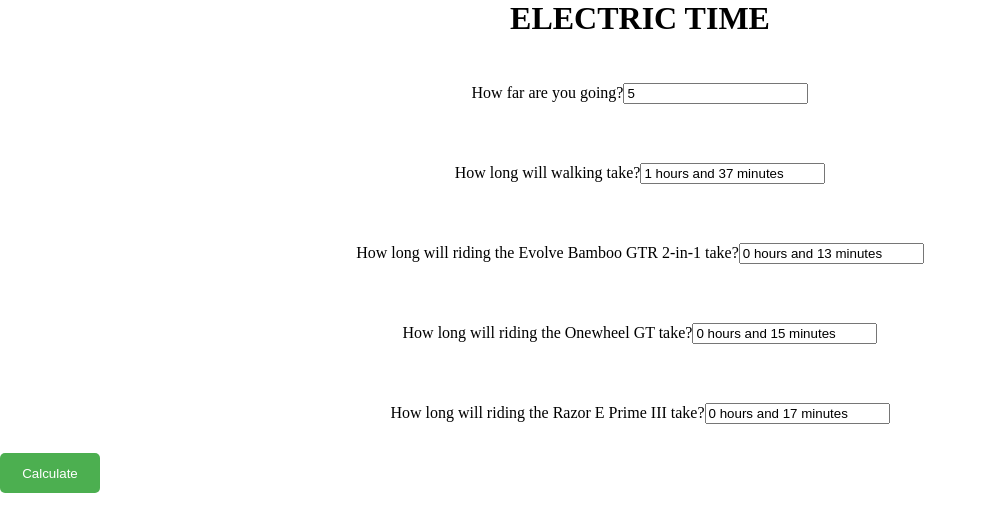
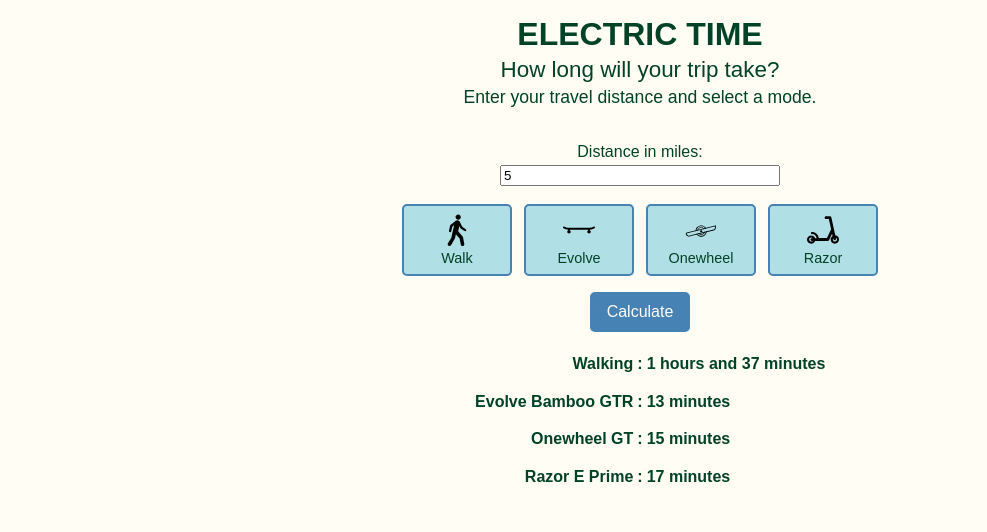
Before and after one commit to MattCullen6154/CS160_PROG1, a plain HTML site: page index.html in a window 1280 px wide. Both pictures are taken after typing "5" into the empty fields and a click on the button "Calculate". Shown: the whole page, without its empty margins (0-987 px from the left). Drawn offline with Linux system fonts and the light colour scheme.

Commit message:
updated aesthetics/interactions

```diff
--- a/index.html
+++ b/index.html
@@ -9,29 +9,50 @@
     <body>
         <header>
             <h1>ELECTRIC TIME</h1>
+            <p class="description">How long will your trip take?</p>
+            <p class="subtitle">Enter your travel distance and select a mode.</p>
         </header>
 
         <div class="converter">
-            <label for="distance">How far are you going?</label>
-            <input type="number" id="distance" placeholder="Enter distance in miles">
+            <label for="distance">Distance in miles:</label>
+            <input type="number" id="distance" placeholder="Ex: 5.2 for 5.2 miles" min="0" step="0.1">
         </div>
-        <div class="container" id="time_walking_container">
-            <label for="time_walking">How long will walking take?</label>
-            <input type="text" id="time_walking" readonly placeholder="Travel time (minutes)">
-        </div>
-        <div class="container" id="time_bike_container">
-            <label for="time_evolve">How long will riding the Evolve Bamboo GTR 2-in-1 take?</label>
-            <input type="text" id="time_evolve" readonly placeholder="Travel time (minutes)">
-        </div>
-        <div class="container" id="time_onewheel_container">
-            <label for="time_onewheel">How long will riding the Onewheel GT take?</label>
-            <input type="text" id="time_onewheel" readonly placeholder="Travel time (minutes)">
-        </div>
-        <div class="container" id="time_razor_container">
-            <label for="time_razor">How long will riding the Razor E Prime III take?</label>
-            <input type="text" id="time_razor" readonly placeholder="Travel time (minutes)">
+        <div class="mode-picker" aria-label="Choose transportation mode">
+            <button class="mode-option" type="button" data-mode="walking" aria-pressed="false">
+                <img class="mode-icon" src="walking.svg" alt="">
+                <span>Walk</span>
+            </button>
+            <button class="mode-option" type="button" data-mode="evolve" aria-pressed="false">
+                <img class="mode-icon" src="skateboard.svg" alt="">
+                <span>Evolve</span>
+            </button>
+            <button class="mode-option" type="button" data-mode="onewheel" aria-pressed="false">
+                <img class="mode-icon" src="onewheel.svg" alt="">
+                <span>Onewheel</span>
+            </button>
+            <button class="mode-option" type="button" data-mode="razor" aria-pressed="false">
+                <img class="mode-icon" src="scooter.svg" alt="">
+                <span>Razor</span>
+            </button>
         </div>
         <button id="calculate">Calculate</button>
+
+        <div class="container" id="time_walking_container" hidden>
+            <label for="time_walking">Walking</label>
+            <output id="time_walking"></output>
+        </div>
+        <div class="container" id="time_bike_container" hidden>
+            <label for="time_evolve">Evolve Bamboo GTR</label>
+            <output id="time_evolve"></output>
+        </div>
+        <div class="container" id="time_onewheel_container" hidden>
+            <label for="time_onewheel">Onewheel GT</label>
+            <output id="time_onewheel"></output>
+        </div>
+        <div class="container" id="time_razor_container" hidden>
+            <label for="time_razor">Razor E Prime</label>
+            <output id="time_razor"></output>
+        </div>
 
         <script src="script.js"></script>
     </body>
--- a/script.js
+++ b/script.js
@@ -1,28 +1,76 @@
 const distanceInput = document.getElementById("distance");
 const calculateButton = document.getElementById("calculate");
+const modeButtons = document.querySelectorAll(".mode-option");
+let selectedMode = null;
 
 const transportation = {
     walking: {
         speed: 3.1,
         range: 30,
+        container: document.getElementById("time_walking_container"),
         output: document.getElementById("time_walking")
     },
     evolve: {
         speed: 24,
         range: 31,
+        container: document.getElementById("time_bike_container"),
         output: document.getElementById("time_evolve")
     },
     onewheel: {
         speed: 20,
         range: 32,
+        container: document.getElementById("time_onewheel_container"),
         output: document.getElementById("time_onewheel")
     },
     razor: {
         speed: 18,
         range: 15,
+        container: document.getElementById("time_razor_container"),
         output: document.getElementById("time_razor")
     }
 };
+
+modeButtons.forEach(function (button) {
+    button.addEventListener("click", function () {
+        const mode = button.dataset.mode;
+        selectedMode = selectedMode === mode ? null : mode;
+
+        modeButtons.forEach(function (option) {
+            option.setAttribute("aria-pressed", option.dataset.mode === selectedMode);
+        });
+    });
+});
+
+distanceInput.addEventListener("keydown", function (event) {
+    if (event.key === "Enter") {
+        calculateButton.click();
+    }
+});
+
+function calculateTravelTime(distance, mode) {
+    const speed = transportation[mode].speed;
+    const range = transportation[mode].range;
+    const container = transportation[mode].container;
+    const output = transportation[mode].output;
+    container.hidden = false;
+    output.classList.remove("exceeds-range");
+
+    if (distance <= range) {
+        const time = distance / speed;
+        const hours = Math.floor(time);
+        const minutes = Math.round((time - hours) * 60);
+        if (hours < 1) {
+            output.value = `${minutes} minutes`;
+        }
+        else {
+            output.value = `${hours} hours and ${minutes} minutes`;
+        }
+    }
+    else {
+        output.value = "Distance exceeds range";
+        output.classList.add("exceeds-range");
+    }
+}
 
 calculateButton.addEventListener("click",function () {
     const distance = parseFloat(distanceInput.value);
@@ -31,19 +79,14 @@
         return;
     }
 
+    const modesToCalculate = selectedMode ? [selectedMode] : Object.keys(transportation);
+
     for (const mode in transportation) {
-        const speed = transportation[mode].speed;
-        const range = transportation[mode].range;
-        const output = transportation[mode].output;
-
-        if (distance <= range) {
-            const time = distance / speed;
-            const hours = Math.floor(time);
-            const minutes = Math.round((time - hours) * 60);
-            output.value = `${hours} hours and ${minutes} minutes`;
+        if (modesToCalculate.includes(mode)) {
+            calculateTravelTime(distance, mode);
         }
         else {
-            output.value = "Distance exceeds range";
+            transportation[mode].container.hidden = true;
         }
     }
 });
--- a/style.css
+++ b/style.css
@@ -1,33 +1,170 @@
 *{
     box-sizing: border-box;
     margin: 0;
+    body {
+        background-color: #fffdf4;
+        font-family: Arial, Helvetica, sans-serif;
+        color: #004225;
+        min-height: 100vh;
+        padding: 1rem;
+    }
+    button,
+    input,
+    output {
+        font-family: inherit;
+    }
     h1 {
         font-size: 2rem;
+        text-align: center;
+        margin-bottom: 0.25rem;
+        color: #004225;
+    }
+    .description {
+        color: #004225;
+        font-size: 1.4rem;
+        text-align: center;
+        margin-bottom: 0.25rem;
+    }
+    .subtitle {
+        color: #004225;
+        font-size: 1.1rem;
         text-align: center;
         margin-bottom: 1rem;
     }
     .converter {
         width: 100%;
-        height: 10vh;
+        min-height: 5rem;
         display: flex;
+        flex-direction: column;
         justify-content: center;
         align-items: center;
+        gap: 0.25rem;
+        color: #004225;
+        text-align: center;
+    }
+    .converter input {
+        width: min(90vw, 280px);
+        max-width: 100%;
+    }
+    .mode-picker {
+        display: flex;
+        flex-wrap: wrap;
+        justify-content: center;
+        gap: 0.75rem;
+        max-width: 560px;
+        margin-left: auto;
+        margin-right: auto;
+        margin-bottom: 1rem;
+    }
+    .mode-option {
+        width: 110px;
+        min-height: 70px;
+        padding: 0.5rem;
+        display: flex;
+        flex-direction: column;
+        justify-content: center;
+        align-items: center;
+        gap: 0.25rem;
+        background-color: #b0e0e6;
+        color: #004225;
+        border: 2px solid #4682b4;
+        border-radius: 5px;
+        cursor: pointer;
+        font-size: 1.2rem;
+    }
+    .mode-option[aria-pressed="true"] {
+        background-color: #4682b4;
+        color: #fffdf4;
+        border-color: #4682b4;
+
+    }
+    .mode-icon {
+        width: 32px;
+        height: 32px;
+        object-fit: contain;
+    }
+    .mode-option span {
+        font-size: 0.9rem;
     }
     .container {
         width: 100%;
-        height: 10vh;
-        display: flex;
+        max-width: 640px;
+        min-height: 2rem;
+        margin: 0.35rem auto 0;
+        padding: 0 1rem;
+        display: grid;
+        grid-template-columns: minmax(0, 1fr) auto minmax(0, 1fr);
         justify-content: center;
         align-items: center;
+        gap: 0.25rem;
+        text-align: center;
+        color: #004225;
+        font-weight: bold;
+
     }
-    button {
+    .container::before {
+        content: ":";
+        grid-column: 2;
+        grid-row: 1;
+    }
+    .container label {
+        grid-column: 1;
+        grid-row: 1;
+        justify-self: end;
+        overflow-wrap: anywhere;
+    }
+    output {
+        grid-column: 3;
+        grid-row: 1;
+        justify-self: start;
+        min-width: 0;
+        padding: 0;
+        background-color: transparent;
+        border: none;
+        color: #004225;
+        font-weight: bold;
+        overflow-wrap: anywhere;
+    }
+    output.exceeds-range {
+        color: #dc143c;
+    }
+    #calculate {
+        display: block;
         width: 100px;
         height: 40px;
-        background-color: #4CAF50;
-        color: white;
+        margin: 1rem auto;
+        background-color: #4682b4;
+        color: #fffdf4;
         border: none;
         border-radius: 5px;
         cursor: pointer;
         justify-content: center;
+        font-size: 1rem;
+        transition: background-color 0.1s, transform 0.1s;
+    }
+    #calculate:active {
+        background-color: #3a6f9a;
+        transform: translateY(2px);
+    }
+    [hidden] {
+        display: none;
+    }
+    @media (max-width: 420px) {
+        h1 {
+            font-size: 1.6rem;
+        }
+        .description {
+            font-size: 1.1rem;
+        }
+        .subtitle {
+            font-size: 1rem;
+        }
+        .mode-picker {
+            gap: 0.5rem;
+        }
+        .mode-option {
+            width: calc(50% - 0.5rem);
+            min-width: 120px;
+        }
     }
 }
```
Also changed, not shown: onewheel.png (added), onewheel.svg (added), scooter.svg (added), skateboard.svg (added), walking.png (added), walking.svg (added).
